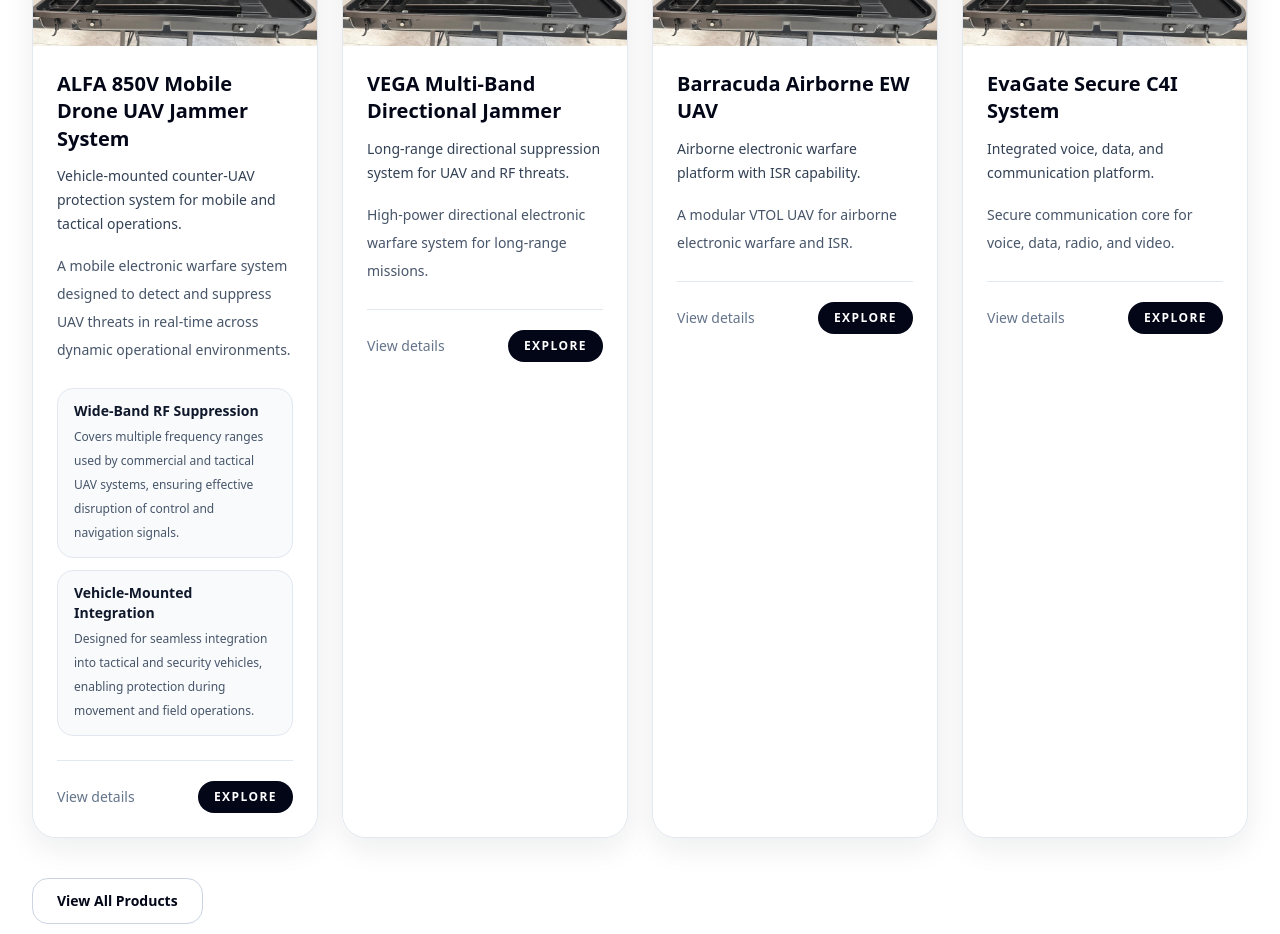
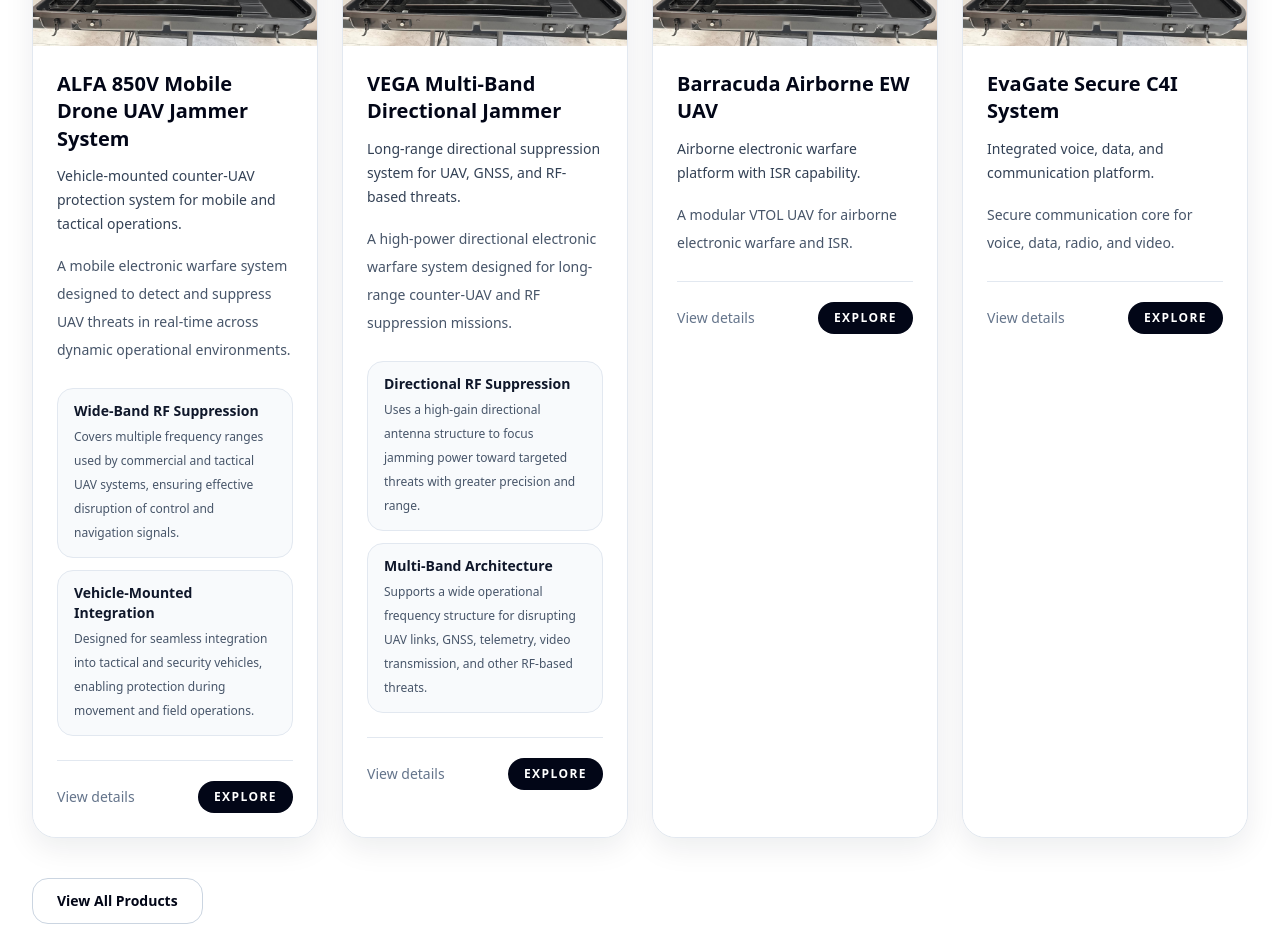
Before and after one commit to ardasaracgm/rdn-defence-2, a Next.js app: page / in a window 1280 px wide. Shown: the part 2200-3134 px from the top of the page. Built offline with nearby package versions, Linux system fonts and the light colour scheme.

Commit message:
Update vega-directional-jammer.ts

```diff
--- a/data/products/vega-directional-jammer.ts
+++ b/data/products/vega-directional-jammer.ts
@@ -5,11 +5,78 @@ export const vegaDirectionalJammer: Product = {
   name: "VEGA Multi-Band Directional Jammer",
   category: "Electronic Warfare",
   tagline:
-    "Long-range directional suppression system for UAV and RF threats.",
+    "Long-range directional suppression system for UAV, GNSS, and RF-based threats.",
   shortDescription:
-    "High-power directional electronic warfare system for long-range missions.",
+    "A high-power directional electronic warfare system designed for long-range counter-UAV and RF suppression missions.",
   description:
-    "VEGA is a multi-band directional jammer designed for advanced electronic warfare operations.",
+    "VEGA is a multi-band directional jammer system developed for advanced electronic warfare operations. With high RF output, steerable directional antennas, and modular band architecture, the system is positioned to suppress UAV control links, GNSS signals, telemetry, video transmission, and other hostile RF activity across extended ranges.",
+  overview:
+    "Designed for mission environments where range, directional effect, and RF flexibility are critical, VEGA provides focused suppression against airborne and communication-based threats. Its modular architecture enables adaptation to different frequency requirements, while the directional antenna structure supports controlled long-range engagement in operationally demanding environments.",
   cover: "/images/products/vega-directional-jammer.jpg",
+  gallery: ["/images/products/vega-directional-jammer.jpg"],
   featured: true,
+  features: [
+    {
+      title: "Directional RF Suppression",
+      description:
+        "Uses a high-gain directional antenna structure to focus jamming power toward targeted threats with greater precision and range.",
+    },
+    {
+      title: "Multi-Band Architecture",
+      description:
+        "Supports a wide operational frequency structure for disrupting UAV links, GNSS, telemetry, video transmission, and other RF-based threats.",
+    },
+    {
+      title: "Long-Range Operational Effect",
+      description:
+        "Engineered for scenarios where extended suppression range and controlled directional coverage are operational priorities.",
+    },
+    {
+      title: "Modular Band Configuration",
+      description:
+        "Mission-specific band configuration enables adaptation to different operational environments and regional threat profiles.",
+    },
+    {
+      title: "Motorized Steering Capability",
+      description:
+        "Directional orientation can be aligned rapidly for more efficient targeting and field responsiveness.",
+    },
+    {
+      title: "Field-Ready Reliability",
+      description:
+        "Designed for demanding deployment conditions where ruggedization, continuity, and mission adaptability are essential.",
+    },
+  ],
+  useCases: [
+    "Long-range counter-UAV operations",
+    "Strategic site and perimeter protection",
+    "Electronic warfare support missions",
+    "Critical infrastructure defense",
+    "Military and tactical field deployment",
+    "Mission-specific RF denial operations",
+  ],
+  specifications: [
+    { label: "System Type", value: "Directional Electronic Warfare System" },
+    { label: "Frequency Coverage", value: "400 MHz – 6 GHz" },
+    { label: "Band Structure", value: "Up to 15 bands" },
+    { label: "RF Output Power", value: "1000 W total output" },
+    { label: "Antenna Type", value: "High-gain directional antenna" },
+    { label: "Steering", value: "Motorized directional orientation" },
+    { label: "Power Supply", value: "220 VAC" },
+    {
+      label: "Effective Range",
+      value: "Up to 20 km depending on environment and band",
+    },
+  ],
+  documents: [
+    { title: "Technical Specifications Document", url: "#" },
+    { title: "Capability Overview", url: "#" },
+  ],
+  videos: [{ title: "System Demonstration Video", url: "#" }],
+  seo: {
+    title:
+      "VEGA Multi-Band Directional Jammer | Long-Range Counter UAV System",
+    description:
+      "VEGA is a high-power multi-band directional jammer designed for long-range counter-UAV, GNSS, telemetry, and RF suppression missions.",
+  },
 };
```
